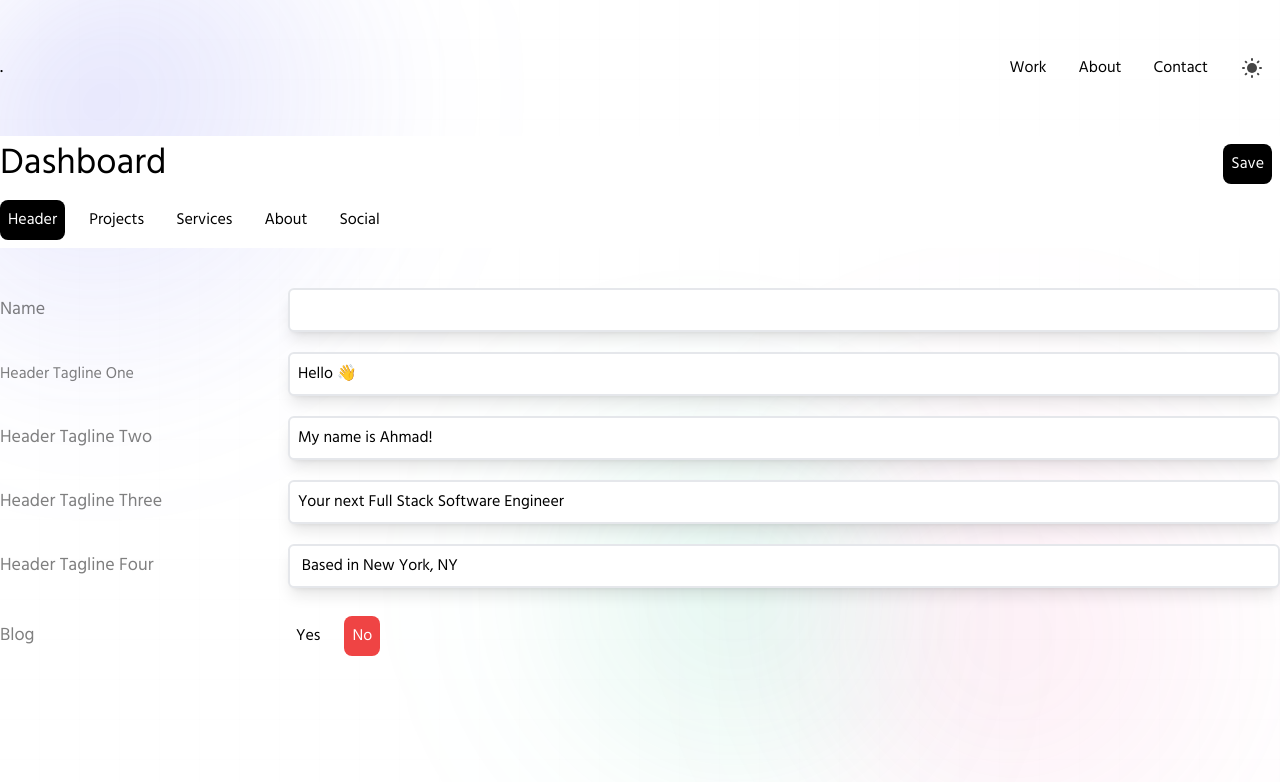
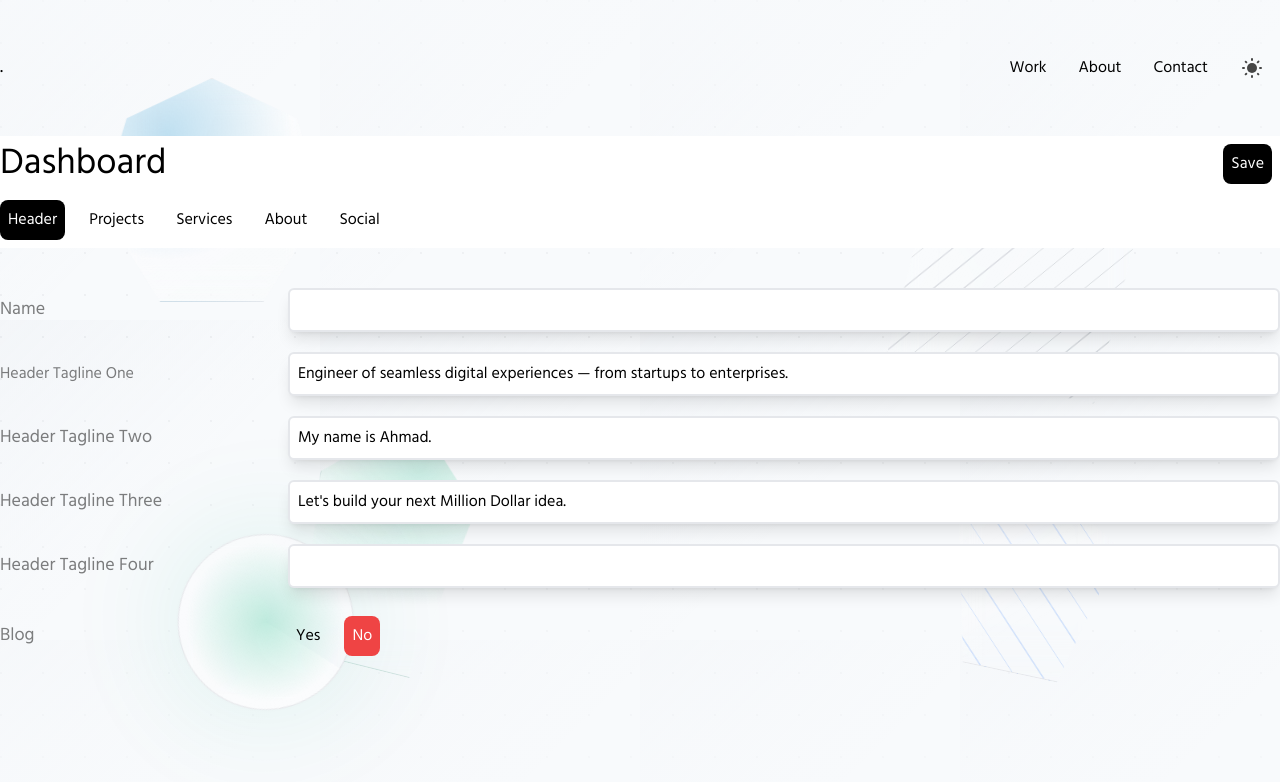
Before and after one commit to Abdull118/Portfolio, a Next.js app: page /edit in a window 1280 px wide. Shown: the top 782 px of the page. Built offline with nearby package versions, Linux system fonts and the light colour scheme.

Commit message:
Updated design

```diff
--- a/components/BackgroundFX/index.js
+++ b/components/BackgroundFX/index.js
@@ -1,46 +1,75 @@
-import React, { useEffect, useRef } from "react";
+import React, { useEffect, useRef, useState } from "react";
+import { useTheme } from "next-themes";
 
-// Floating, mouse-following background elements inspired by MetaMask motion
-// Lightweight RAF loop with eased interpolation for buttery movement
+// Floaty, mouse-reactive geometric background that spans the entire app
 const BackgroundFX = () => {
   const containerRef = useRef(null);
   const mouseRef = useRef({ x: 0, y: 0 });
   const posRef = useRef({ x: 0, y: 0 });
+  const viewportRef = useRef({ width: 1, height: 1 });
   const rafRef = useRef(null);
+  const startRef = useRef(0);
+  const { theme } = useTheme();
+  const [mounted, setMounted] = useState(false);
 
   useEffect(() => {
-    // Initialize position to center
-    posRef.current.x = window.innerWidth / 2;
-    posRef.current.y = window.innerHeight / 2;
-    mouseRef.current.x = window.innerWidth / 2;
-    mouseRef.current.y = window.innerHeight / 2;
+    setMounted(true);
+  }, []);
 
-    const handleMouseMove = (e) => {
-      mouseRef.current.x = e.clientX;
-      mouseRef.current.y = e.clientY;
+  useEffect(() => {
+    const updateViewport = () => {
+      const width = window.innerWidth;
+      const height = window.innerHeight;
+      viewportRef.current = { width, height };
+      const centerX = width / 2;
+      const centerY = height / 2;
+      posRef.current.x = centerX;
+      posRef.current.y = centerY;
+      mouseRef.current.x = centerX;
+      mouseRef.current.y = centerY;
     };
 
+    const handleMouseMove = (event) => {
+      mouseRef.current.x = event.clientX;
+      mouseRef.current.y = event.clientY;
+    };
+
+    updateViewport();
+
     window.addEventListener("mousemove", handleMouseMove, { passive: true });
+    window.addEventListener("resize", updateViewport);
 
-    const animate = () => {
-      // ease position toward mouse with stronger effect
+    const animate = (timestamp) => {
+      if (!startRef.current) startRef.current = timestamp;
+      const elapsed = (timestamp - startRef.current) / 1000;
+
       const ease = 0.08;
       posRef.current.x += (mouseRef.current.x - posRef.current.x) * ease;
       posRef.current.y += (mouseRef.current.y - posRef.current.y) * ease;
 
       const container = containerRef.current;
       if (container) {
-        const { x, y } = posRef.current;
-        const centerX = window.innerWidth / 2;
-        const centerY = window.innerHeight / 2;
+        const { width, height } = viewportRef.current;
+        const centerX = width / 2;
+        const centerY = height / 2;
+        const relativeX = width ? (posRef.current.x - centerX) / width : 0;
+        const relativeY = height ? (posRef.current.y - centerY) / height : 0;
 
-        // Parallax factors per blob with more noticeable movement
-        const blobs = container.querySelectorAll("[data-blob]");
-        blobs.forEach((el) => {
-          const depth = Number(el.getAttribute("data-depth") || 1);
-          const translateX = (x - centerX) / (20 * depth);
-          const translateY = (y - centerY) / (20 * depth);
-          el.style.transform = `translate3d(${translateX}px, ${translateY}px, 0)`;
+        container.querySelectorAll("[data-blob]").forEach((element) => {
+          const strengthX = Number(element.getAttribute("data-strength-x")) || Number(element.getAttribute("data-strength")) || 0;
+          const strengthY = Number(element.getAttribute("data-strength-y")) || Number(element.getAttribute("data-strength")) || 0;
+          const rotate = Number(element.getAttribute("data-rotate")) || 0;
+          const amplitudeX = Number(element.getAttribute("data-amplitude-x")) || 0;
+          const amplitudeY = Number(element.getAttribute("data-amplitude-y")) || 0;
+          const speed = Number(element.getAttribute("data-speed")) || 0;
+          const phase = Number(element.getAttribute("data-phase")) || 0;
+
+          const baseX = Math.sin(elapsed * speed + phase) * amplitudeX;
+          const baseY = Math.cos(elapsed * speed + phase) * amplitudeY;
+          const translateX = baseX + relativeX * strengthX;
+          const translateY = baseY + relativeY * strengthY;
+
+          element.style.transform = `translate3d(${translateX}px, ${translateY}px, 0) rotate(${rotate}deg)`;
         });
       }
 
@@ -48,58 +77,213 @@ const BackgroundFX = () => {
     };
 
     rafRef.current = requestAnimationFrame(animate);
+
     return () => {
       window.removeEventListener("mousemove", handleMouseMove);
+      window.removeEventListener("resize", updateViewport);
       if (rafRef.current) cancelAnimationFrame(rafRef.current);
     };
   }, []);
 
+  const effectiveTheme = mounted && theme ? theme : "light";
+  const isDark = effectiveTheme === "dark";
+  const gridColor = isDark ? "rgba(148, 163, 184, 0.1)" : "rgba(15, 23, 42, 0.08)";
+  const lineColor = isDark
+    ? "rgba(148, 163, 184, 0.12)"
+    : "rgba(30, 41, 59, 0.14)";
+  const primaryAccent = isDark
+    ? "rgba(59, 130, 246, 0.18)"
+    : "rgba(2, 132, 199, 0.24)";
+  const secondaryAccent = isDark
+    ? "rgba(45, 212, 191, 0.16)"
+    : "rgba(16, 185, 129, 0.25)";
+  const highlightColor = isDark
+    ? "rgba(129, 140, 248, 0.18)"
+    : "rgba(59, 130, 246, 0.2)";
+  const baseBackground = isDark ? "#000000" : "#f8fafc";
+  const gridOverlay = isDark
+    ? `radial-gradient(circle at 1px 1px, ${gridColor} 1px, transparent 0), linear-gradient(135deg, rgba(51, 65, 85, 0.35) 0%, rgba(15, 23, 42, 0) 55%)`
+    : `radial-gradient(circle at 1px 1px, ${gridColor} 1px, transparent 0), linear-gradient(135deg, rgba(148, 163, 184, 0.08) 0%, rgba(15, 23, 42, 0) 55%)`;
+  const overlayGradient = isDark
+    ? "linear-gradient(to bottom, rgba(0,0,0,0.9) 0%, rgba(15,23,42,0.72) 45%, rgba(0,0,0,0.95) 100%)"
+    : "linear-gradient(to bottom, rgba(248, 250, 252, 0.85) 0%, rgba(248, 250, 252, 0.4) 40%, rgba(248, 250, 252, 0.85) 100%)";
+  const latticeGradient = isDark
+    ? `linear-gradient(120deg, rgba(148, 163, 184, 0.08) 1px, transparent 1px), linear-gradient(60deg, rgba(148, 163, 184, 0.05) 1px, transparent 1px)`
+    : `linear-gradient(120deg, ${lineColor} 1px, transparent 1px), linear-gradient(60deg, ${lineColor} 1px, transparent 1px)`;
+  const latticeMask = isDark
+    ? "linear-gradient(to bottom, transparent 0%, rgba(0,0,0,0.45) 20%, rgba(0,0,0,0.85) 65%, transparent 100%)"
+    : "linear-gradient(to bottom, transparent 0%, rgba(255,255,255,0.18) 18%, rgba(255,255,255,0.6) 55%, transparent 100%)";
+  const latticeOpacity = isDark ? 0.14 : 0.28;
+
+  const hexagonStyle = {
+    willChange: "transform",
+    clipPath:
+      "polygon(50% 0%, 88% 18%, 100% 57%, 73% 100%, 27% 100%, 0% 57%, 12% 18%)",
+    background: isDark
+      ? `linear-gradient(165deg, rgba(17, 24, 39, 0.95) 18%, rgba(15, 23, 42, 0.6) 70%), radial-gradient(circle at 32% 24%, ${primaryAccent} 0%, transparent 62%)`
+      : `radial-gradient(circle at 30% 25%, ${primaryAccent} 0%, transparent 55%), linear-gradient(145deg, rgba(255,255,255,0.55), rgba(255,255,255,0.12))`,
+    border: isDark
+      ? "1px solid rgba(71, 85, 105, 0.35)"
+      : "1px solid rgba(15, 23, 42, 0.08)",
+    boxShadow: isDark
+      ? "0 40px 120px rgba(14, 165, 233, 0.08)"
+      : "0 30px 80px rgba(14, 165, 233, 0.15)",
+    opacity: isDark ? 0.72 : 1,
+  };
+
+  const trapezoidStyle = {
+    willChange: "transform",
+    clipPath: "polygon(12% 0%, 100% 8%, 88% 92%, 0% 82%)",
+    background: isDark
+      ? `linear-gradient(150deg, rgba(15, 23, 42, 0.92) 15%, rgba(30, 41, 59, 0.55) 70%), repeating-linear-gradient(135deg, transparent 0 18px, rgba(100, 116, 139, 0.12) 18px 19px)`
+      : `linear-gradient(115deg, rgba(255,255,255,0.2) 15%, rgba(255,255,255,0) 65%), repeating-linear-gradient(135deg, transparent 0 18px, ${lineColor} 18px 19px)`,
+    border: isDark
+      ? "1px solid rgba(71, 85, 105, 0.3)"
+      : "1px solid rgba(15, 23, 42, 0.08)",
+    boxShadow: isDark
+      ? "0 24px 120px rgba(37, 99, 235, 0.08)"
+      : "0 20px 90px rgba(59, 130, 246, 0.18)",
+    opacity: isDark ? 0.65 : 1,
+  };
+
+  const columnStyle = {
+    willChange: "transform",
+    clipPath: "polygon(50% 0%, 100% 30%, 85% 100%, 15% 100%, 0% 30%)",
+    background: isDark
+      ? `linear-gradient(160deg, rgba(17, 24, 39, 0.92) 20%, rgba(30, 41, 59, 0.52) 70%), radial-gradient(circle at 60% 20%, ${secondaryAccent} 0%, transparent 65%)`
+      : `linear-gradient(160deg, rgba(255,255,255,0.3) 10%, rgba(255,255,255,0) 70%), radial-gradient(circle at 60% 20%, ${secondaryAccent} 0%, transparent 60%)`,
+    border: isDark
+      ? "1px solid rgba(71, 85, 105, 0.28)"
+      : "1px solid rgba(15, 23, 42, 0.08)",
+    boxShadow: isDark
+      ? "0 24px 90px rgba(45, 212, 191, 0.08)"
+      : "0 18px 70px rgba(16, 185, 129, 0.14)",
+    opacity: isDark ? 0.7 : 1,
+  };
+
+  const orbStyle = {
+    willChange: "transform",
+    borderRadius: "50%",
+    background: isDark
+      ? `radial-gradient(circle at 50% 50%, ${secondaryAccent} 0%, transparent 70%), conic-gradient(from 160deg at 50% 50%, rgba(148, 163, 184, 0.35), rgba(0,0,0,0))`
+      : `radial-gradient(circle at 50% 50%, ${secondaryAccent} 0%, transparent 65%), conic-gradient(from 140deg at 50% 50%, rgba(255,255,255,0.5), rgba(255,255,255,0))`,
+    border: isDark
+      ? "1px solid rgba(71, 85, 105, 0.28)"
+      : "1px solid rgba(15, 23, 42, 0.08)",
+    boxShadow: isDark
+      ? "0 0 120px rgba(16, 185, 129, 0.08)"
+      : "0 0 120px rgba(16, 185, 129, 0.12)",
+    opacity: isDark ? 0.58 : 1,
+  };
+
+  const pentagonStyle = {
+    willChange: "transform",
+    clipPath: "polygon(50% 0%, 93% 25%, 75% 100%, 25% 100%, 7% 25%)",
+    background: isDark
+      ? `linear-gradient(150deg, rgba(17, 24, 39, 0.9) 0%, rgba(30, 41, 59, 0.5) 65%), repeating-linear-gradient(45deg, transparent 0 22px, ${highlightColor} 22px 23px)`
+      : `linear-gradient(135deg, rgba(255,255,255,0.4) 0%, rgba(255,255,255,0) 65%), repeating-linear-gradient(45deg, transparent 0 22px, ${highlightColor} 22px 23px)`,
+    border: isDark
+      ? "1px solid rgba(71, 85, 105, 0.3)"
+      : "1px solid rgba(15, 23, 42, 0.08)",
+    boxShadow: isDark
+      ? "0 28px 110px rgba(59, 130, 246, 0.08)"
+      : "0 26px 90px rgba(59, 130, 246, 0.16)",
+    opacity: isDark ? 0.68 : 1,
+  };
+
   return (
     <div
       ref={containerRef}
-      aria-hidden
+      aria-hidden="true"
       className="pointer-events-none fixed inset-0 -z-10 overflow-hidden"
     >
-      {/* Soft gradient blobs; adapt to dark/light using blend modes */}
       <div
-        data-blob
-        data-depth="1"
-        className="absolute -top-20 -left-20 h-[45vmax] w-[45vmax] rounded-full opacity-40 blur-3xl"
+        className="absolute inset-0"
         style={{
-          background:
-            "radial-gradient( circle at 30% 30%, rgba(99,102,241,0.45), rgba(0,0,0,0) 60% )",
-          mixBlendMode: "screen",
+          backgroundColor: baseBackground,
+          backgroundImage: gridOverlay,
+          backgroundSize: "42px 42px, 320px 320px",
         }}
       />
       <div
-        data-blob
-        data-depth="2"
-        className="absolute -bottom-24 left-1/3 h-[40vmax] w-[40vmax] rounded-full opacity-35 blur-3xl"
+        className="absolute inset-0"
         style={{
-          background:
-            "radial-gradient( circle at 60% 40%, rgba(16,185,129,0.38), rgba(0,0,0,0) 60% )",
-          mixBlendMode: "screen",
+          backgroundImage: overlayGradient,
         }}
       />
       <div
-        data-blob
-        data-depth="3"
-        className="absolute -right-24 top-1/3 h-[48vmax] w-[48vmax] rounded-full opacity-30 blur-3xl"
+        className="absolute inset-0 mix-blend-screen"
         style={{
-          background:
-            "radial-gradient( circle at 40% 60%, rgba(236,72,153,0.35), rgba(0,0,0,0) 60% )",
-          mixBlendMode: "screen",
+          opacity: latticeOpacity,
+          backgroundImage: latticeGradient,
+          backgroundSize: "180px 180px",
+          maskImage: latticeMask,
         }}
       />
-      {/* subtle grid for sophistication */}
+
       <div
-        className="absolute inset-0 opacity-[0.06]"
-        style={{
-          backgroundImage:
-            "linear-gradient(rgba(120,120,120,0.18) 1px, transparent 1px), linear-gradient(90deg, rgba(120,120,120,0.18) 1px, transparent 1px)",
-          backgroundSize: "40px 40px, 40px 40px",
-          backgroundPosition: "-1px -1px",
-        }}
+        data-blob
+        data-strength-x="90"
+        data-strength-y="85"
+        data-rotate="0"
+        data-amplitude-x="20"
+        data-amplitude-y="18"
+        data-speed="0.54"
+        data-phase="0.3"
+        className="absolute left-[8%] top-[12%] h-56 w-56 md:h-72 md:w-72 backdrop-blur-xl"
+        style={hexagonStyle}
+      />
+
+      <div
+        data-blob
+        data-strength-x="-130"
+        data-strength-y="-110"
+        data-rotate="6"
+        data-amplitude-x="28"
+        data-amplitude-y="24"
+        data-speed="0.45"
+        data-phase="1.4"
+        className="absolute right-[10%] top-[24%] h-60 w-60 md:h-80 md:w-80 backdrop-blur-xl"
+        style={trapezoidStyle}
+      />
+
+      <div
+        data-blob
+        data-strength-x="70"
+        data-strength-y="-80"
+        data-rotate="14"
+        data-amplitude-x="18"
+        data-amplitude-y="20"
+        data-speed="0.6"
+        data-phase="2.1"
+        className="absolute left-1/4 top-1/2 h-64 w-40 md:h-80 md:w-48 backdrop-blur-lg"
+        style={columnStyle}
+      />
+
+      <div
+        data-blob
+        data-strength-x="-80"
+        data-strength-y="100"
+        data-rotate="-18"
+        data-amplitude-x="24"
+        data-amplitude-y="26"
+        data-speed="0.42"
+        data-phase="0.9"
+        className="absolute bottom-[8%] left-[14%] h-44 w-44 md:h-60 md:w-60 backdrop-blur-lg"
+        style={orbStyle}
+      />
+
+      <div
+        data-blob
+        data-strength-x="115"
+        data-strength-y="120"
+        data-rotate="12"
+        data-amplitude-x="30"
+        data-amplitude-y="24"
+        data-speed="0.47"
+        data-phase="-0.4"
+        className="absolute right-[14%] bottom-[14%] h-48 w-48 md:h-64 md:w-64 backdrop-blur-xl"
+        style={pentagonStyle}
       />
     </div>
   );
--- a/components/Header/index.js
+++ b/components/Header/index.js
@@ -15,8 +15,8 @@ const Header = ({ handleWorkScroll, handleAboutScroll, isBlog }) => {
     setMounted(true);
   }, []);
   return (
-    <>
-      <Popover className="block tablet:hidden mt-5">
+    <div className="relative isolate">
+      <Popover className="relative block tablet:hidden mt-5 z-10">
         {({ open }) => (
           <>
             <div className="flex items-center justify-between p-2 laptop:p-0">
@@ -24,7 +24,7 @@ const Header = ({ handleWorkScroll, handleAboutScroll, isBlog }) => {
                 onClick={() => router.push("/")}
                 className="font-medium cursor-pointer p-2 laptop:p-0"
               >
-                {data.name}.
+                {data.name}
               </h1>
               <div className="flex items-center">
                 <Button
@@ -144,7 +144,7 @@ const Header = ({ handleWorkScroll, handleAboutScroll, isBlog }) => {
           </div>
         )}
       </div>
-    </>
+    </div>
   );
 };
 
--- a/pages/index.js
+++ b/pages/index.js
@@ -27,6 +27,11 @@ export default function Home() {
   const [nextWindowId, setNextWindowId] = useState(1);
 
   const openProject = useCallback((project, rect) => {
+    if (typeof window !== "undefined" && window.innerWidth < 600 && project?.url) {
+      window.open(project.url, "_blank", "noopener,noreferrer");
+      return;
+    }
+
     const windowId = nextWindowId;
     const newWindow = {
       id: windowId,
```
Also changed, not shown: data/portfolio.json (+1 -1 lines).
